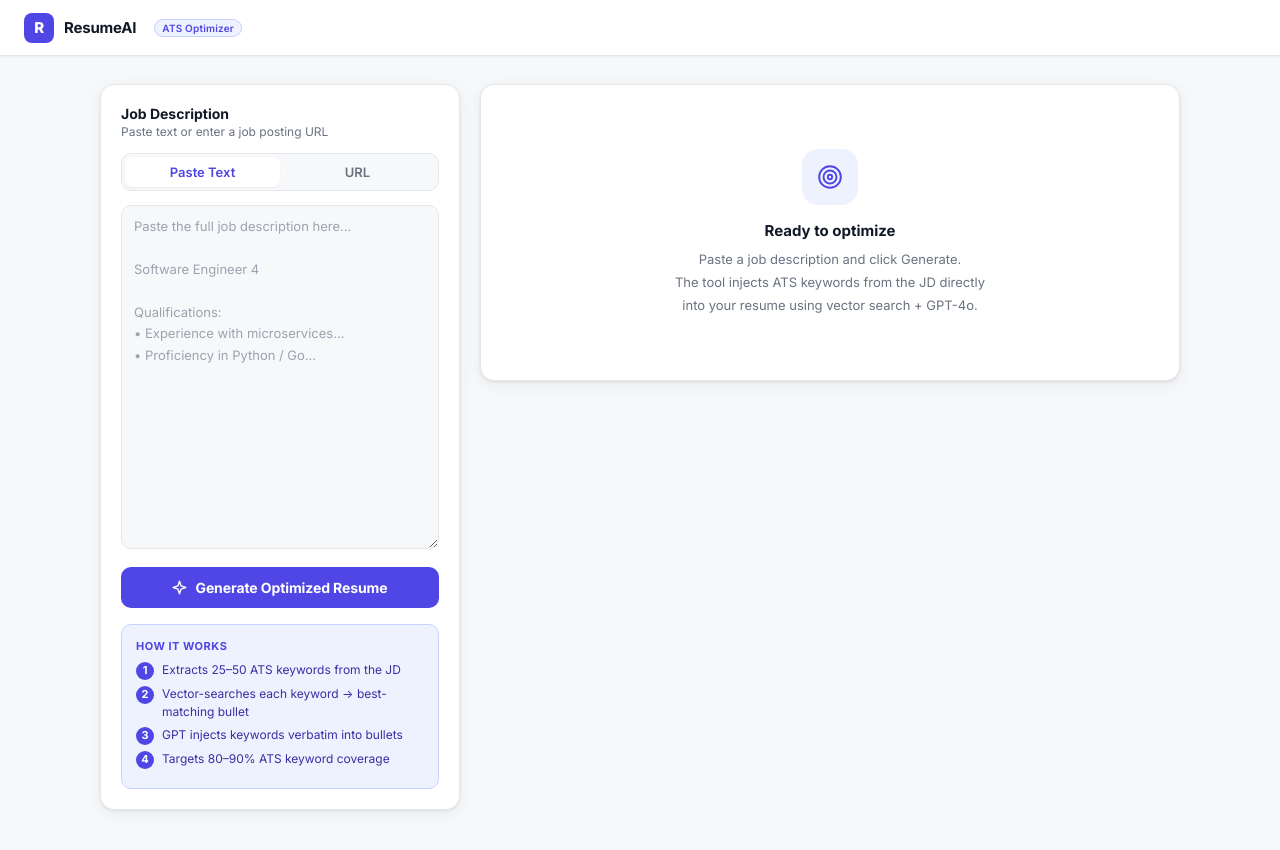
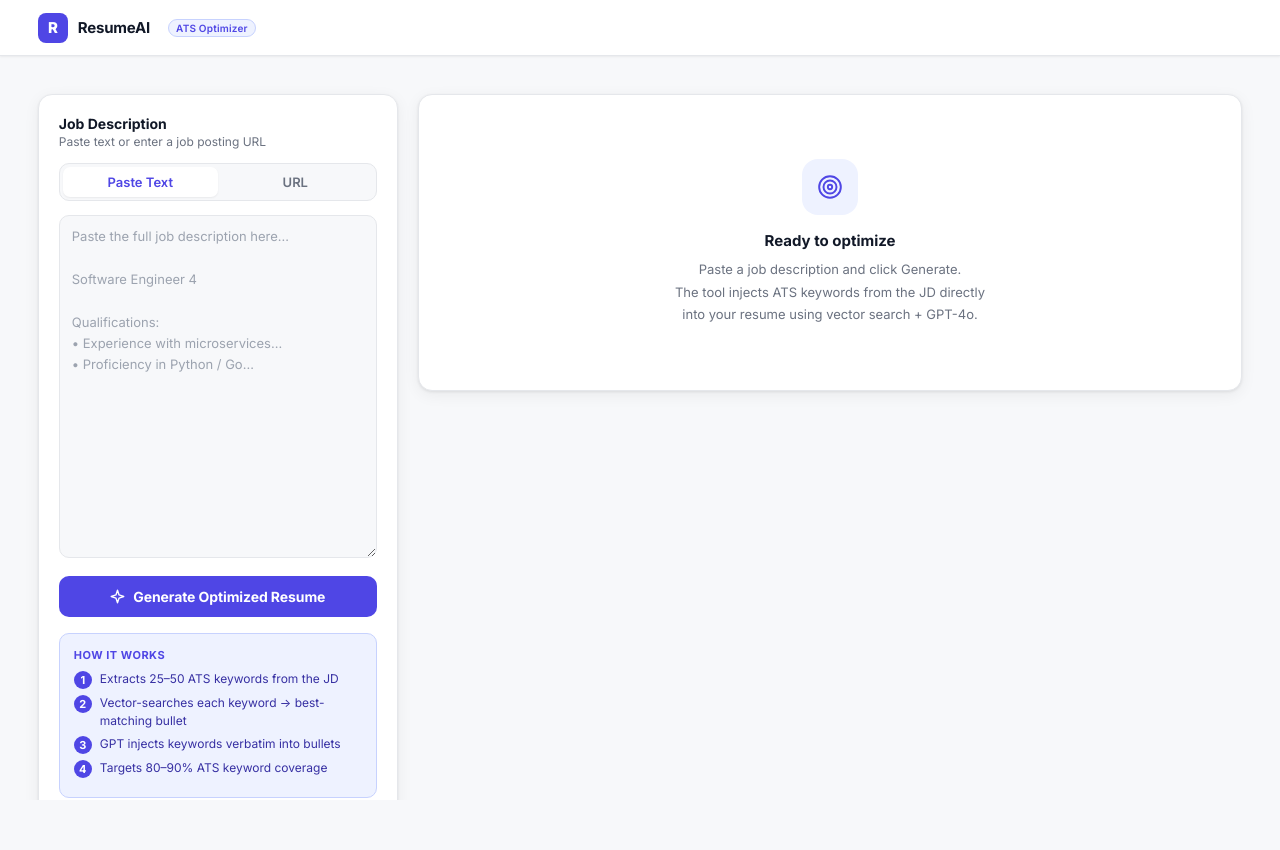
Before and after one commit to egnyani/semantic-profile-optimizer, a plain HTML site: page frontend.html in a window 1280 px wide. After the commit the page ends 800 px from the top, so only its background shows below. Drawn offline with nearby package versions, Linux system fonts and the light colour scheme.

Commit message:
your message

```diff
--- a/frontend.html
+++ b/frontend.html
@@ -47,6 +47,7 @@
       background: var(--bg);
       color: var(--text-primary);
       -webkit-font-smoothing: antialiased;
+      overflow-x: hidden;
     }
 
     #root { min-height: 100%; display: flex; flex-direction: column; }
@@ -76,7 +77,7 @@
       height: 56px;
       display: flex;
       align-items: center;
-      padding: 0 24px;
+      padding: 0 1cm;
       position: sticky;
       top: 0;
       z-index: 50;
@@ -123,18 +124,20 @@
     /* ── layout ── */
     .page {
       flex: 1;
-      max-width: 1120px;
       width: 100%;
-      margin: 0 auto;
-      padding: 28px 20px 48px;
+      max-width: none;
+      margin: 0;
+      padding: 1cm;
     }
 
     .columns {
       display: grid;
-      grid-template-columns: 360px 1fr;
+      grid-template-columns: minmax(320px, 360px) minmax(0, 1fr);
       gap: 20px;
       align-items: start;
+      width: 100%;
     }
+    .columns > * { min-width: 0; }
 
     /* ── card ── */
     .card {
@@ -501,7 +504,7 @@
     }
 
     /* ── filter pills ── */
-    .filter-pills { display: flex; gap: 5px; }
+    .filter-pills { display: flex; gap: 5px; flex-wrap: wrap; }
     .filter-pill {
       padding: 4px 11px;
       border-radius: 99px;
@@ -664,10 +667,13 @@
       .columns { grid-template-columns: 1fr; }
       .left-panel { position: static; }
       .stat-row { grid-template-columns: 1fr 1fr 1fr; }
+      .page { padding: 16px; }
+      .nav { padding: 0 16px; }
     }
     @media (max-width: 480px) {
       .stat-row { grid-template-columns: 1fr; }
       .page { padding: 16px 12px 40px; }
+      .nav { padding: 0 12px; }
     }
   </style>
 </head>
```
Also changed, not shown: 1 other file.
